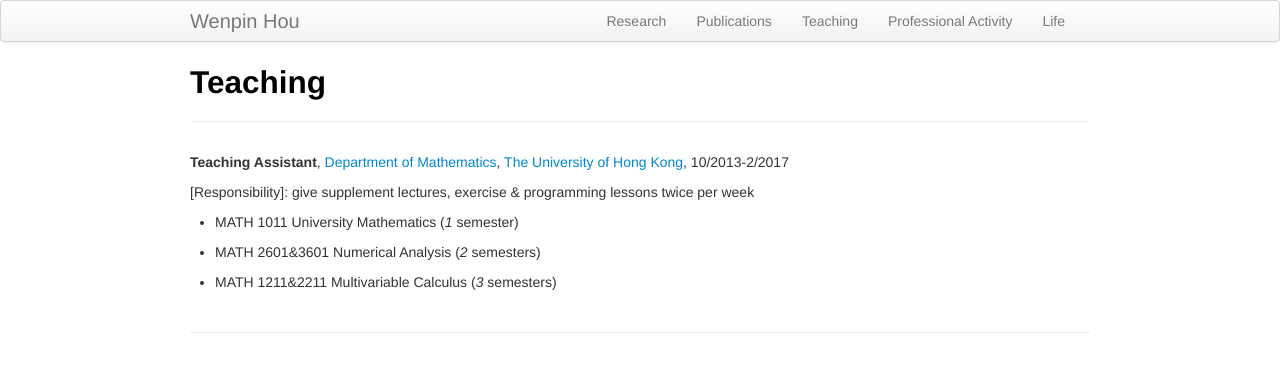
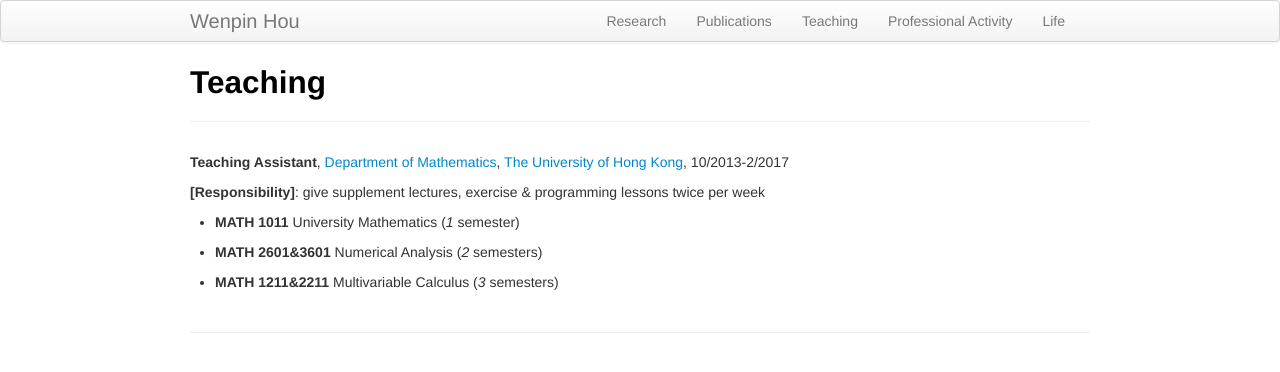
Before and after one commit to Winnie09/Wenpin_Hou, a Jekyll site: the page built from pages/teaching.md, in a window 1280 px wide. Shown: the top 372 px of the page. Built offline with Jekyll 4.4.1, drawn with Linux system fonts in a browser that asks for light colours.

Commit message:
add changes

```diff
--- a/pages/teaching.md
+++ b/pages/teaching.md
@@ -5,10 +5,10 @@ title: Teaching
 
 **Teaching Assistant**, [Department of Mathematics](https://hkumath.hku.hk/web/index.php), [The University of Hong Kong](https://www.hku.hk/), 10/2013-2/2017
 
-\[Responsibility\]: give supplement lectures, exercise & programming lessons twice per week
+**\[Responsibility\]**: give supplement lectures, exercise & programming lessons twice per week
 
-- MATH 1011 University Mathematics \(*1* semester\)
+- **MATH 1011** University Mathematics \(*1* semester\)
 
-- MATH 2601&3601 Numerical Analysis \(*2* semesters\)
+- **MATH 2601&3601** Numerical Analysis \(*2* semesters\)
 
-- MATH 1211&2211 Multivariable Calculus \(*3* semesters\)
+- **MATH 1211&2211** Multivariable Calculus \(*3* semesters\)
```
